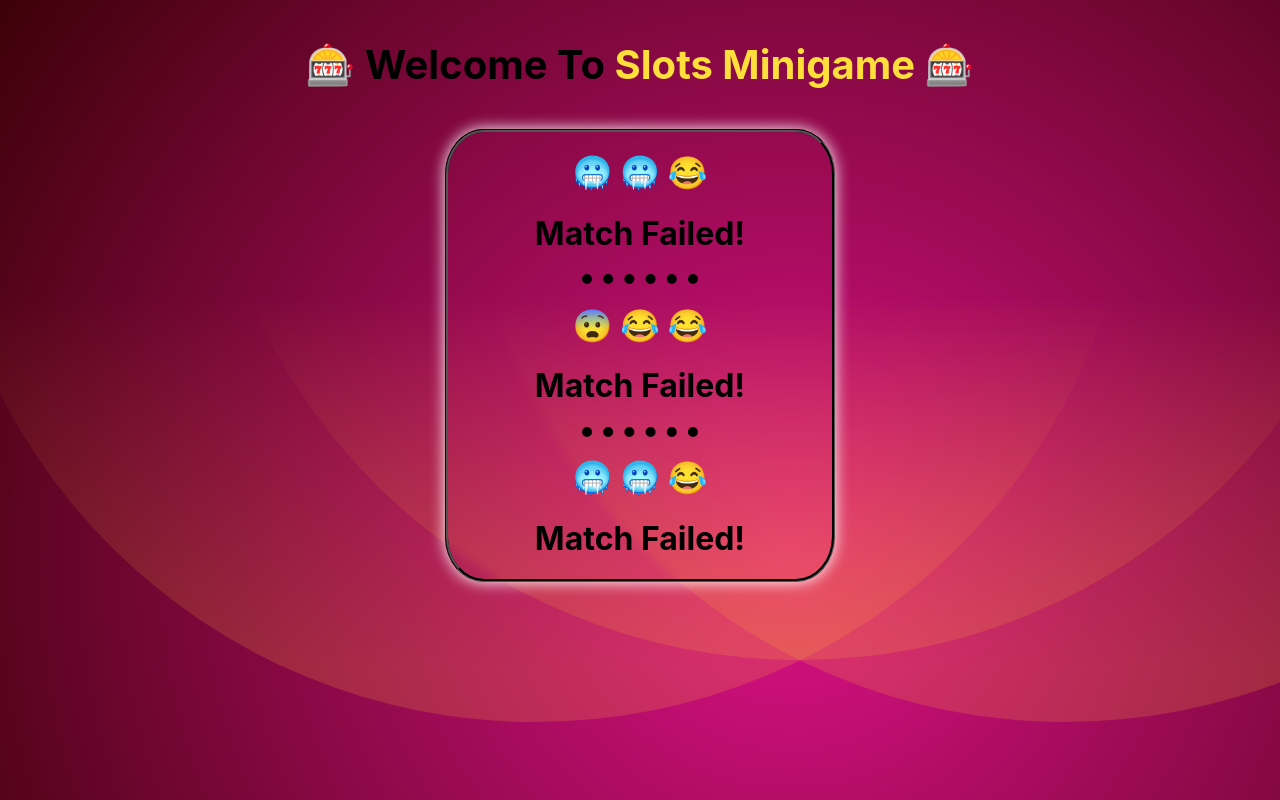
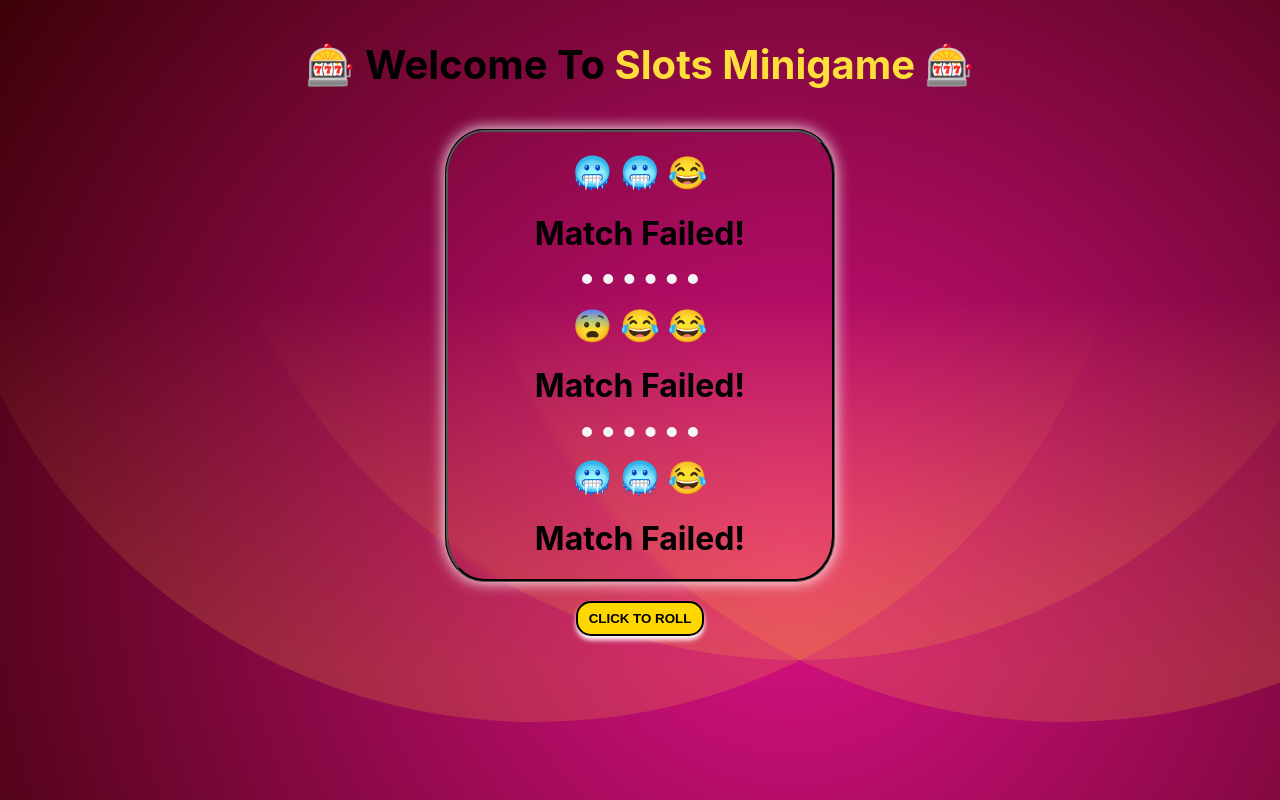
Before and after one commit to ST1LLWATER/slots_react.js, a React (Create React App) app: page / in a window 1280 px wide. Built offline with nearby package versions, Linux system fonts and the light colour scheme.

Commit message:
Added Button and design

```diff
--- a/src/App.css
+++ b/src/App.css
@@ -7,11 +7,16 @@ body {
   background-size: cover;
 }
 
+#root {
+  display: flex;
+  flex-direction: column;
+}
+
 hr {
   border-style: none none dotted none;
   border-width: 10px;
   border-collapse: collapse;
-  /* border-style: dotted; */
+  border-color: whitesmoke;
   width: 30%;
 }
 
@@ -47,3 +52,28 @@ hr {
   text-align: center;
   box-shadow: 0px 0px 15px 0px white;
 }
+
+.slot_inner {
+}
+
+.roll {
+  width: 10%;
+  font-weight: bold;
+  padding: 8px;
+  text-align: center;
+  background-color: gold;
+  box-shadow: 0 4px 5px 0px white;
+  border: 2px solid black;
+  border-radius: 15px;
+  margin: 1.2rem auto;
+}
+
+.roll:focus {
+  outline: none;
+}
+
+.roll:active {
+  background-color: gold;
+  box-shadow: 0 4px 5px 0px white;
+  transform: translateY(2px);
+}
--- a/src/App.js
+++ b/src/App.js
@@ -33,6 +33,7 @@ const App = () => {
           z={items[randomizer()]}
         />
       </div>
+      <button className="roll">CLICK TO ROLL</button>
     </>
   );
 };
```
